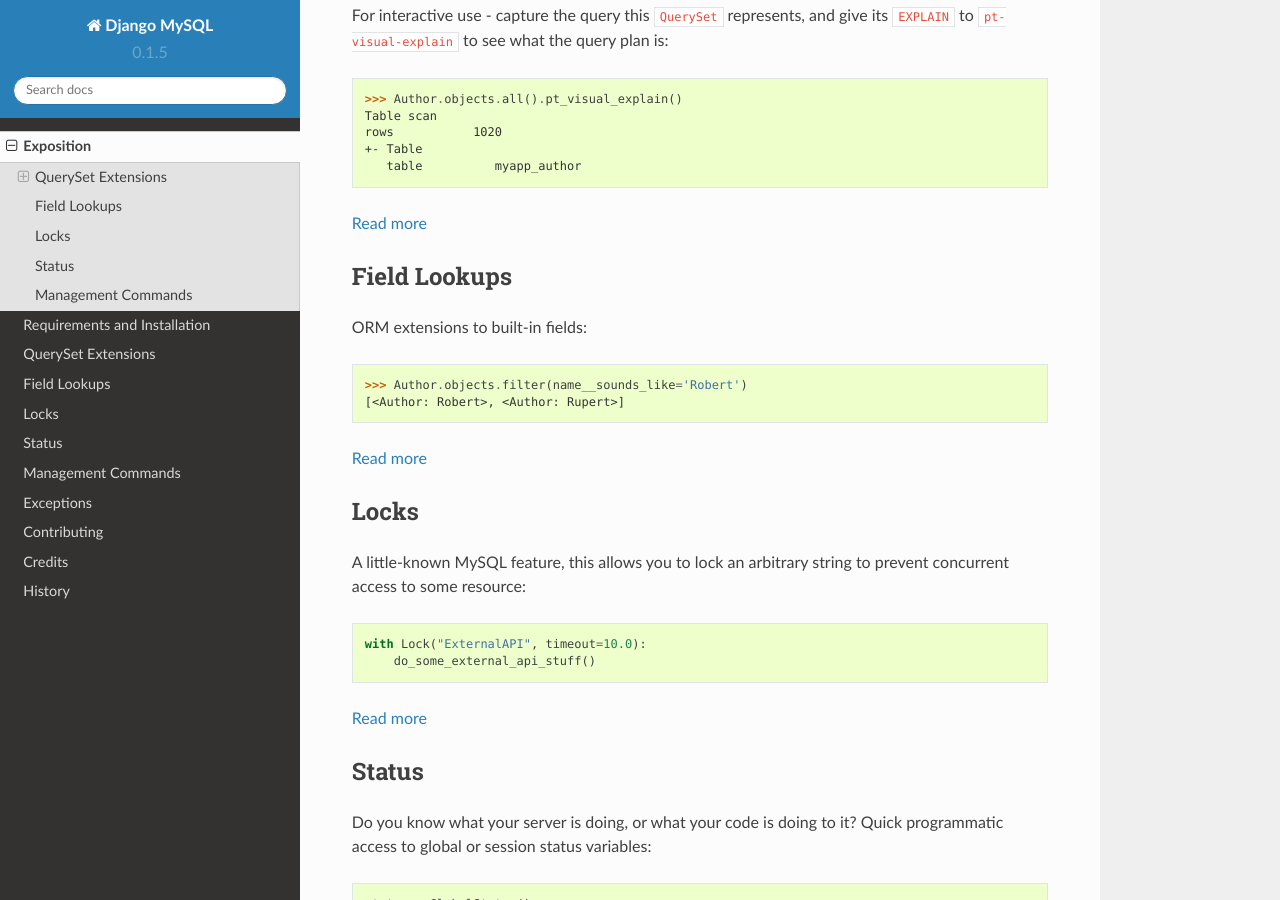
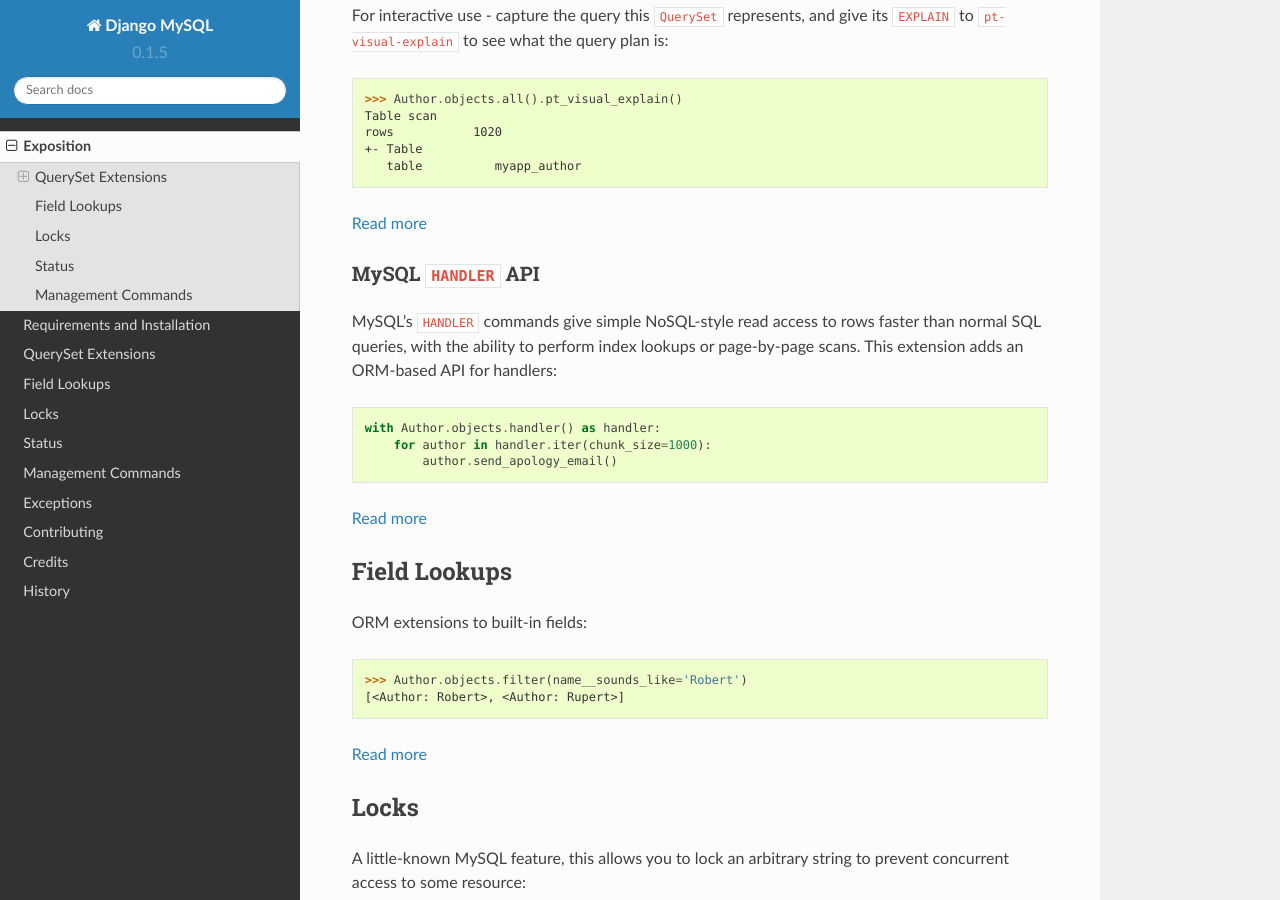
Before and after one commit to adamchainz/django-mysql, a Sphinx documentation site: the page built from docs/exposition.rst, in a window 1280 px wide and 900 px high, scrolled down 1273 px. Built offline with Sphinx 7.4.7 and the Read the Docs theme 2.0.0, drawn with Linux system fonts in a browser that asks for light colours.

Commit message:
Start docs

```diff
--- a/docs/exposition.rst
+++ b/docs/exposition.rst
@@ -69,6 +69,19 @@
 :ref:`Read more <pt-visual-explain>`
 
 
+MySQL ``HANDLER`` API
+---------------------
+
+MySQL's ``HANDLER`` commands give simple NoSQL-style read access to rows faster
+than normal SQL queries, with the ability to perform index lookups or
+page-by-page scans. This extension adds an ORM-based API for handlers::
+
+    with Author.objects.handler() as handler:
+        for author in handler.iter(chunk_size=1000):
+            author.send_apology_email()
+
+:ref:`Read more <handler>`
+
 -------------
 Field Lookups
 -------------
```
Also changed, not shown: docs/queryset_extensions.rst (+14 -0 lines).
